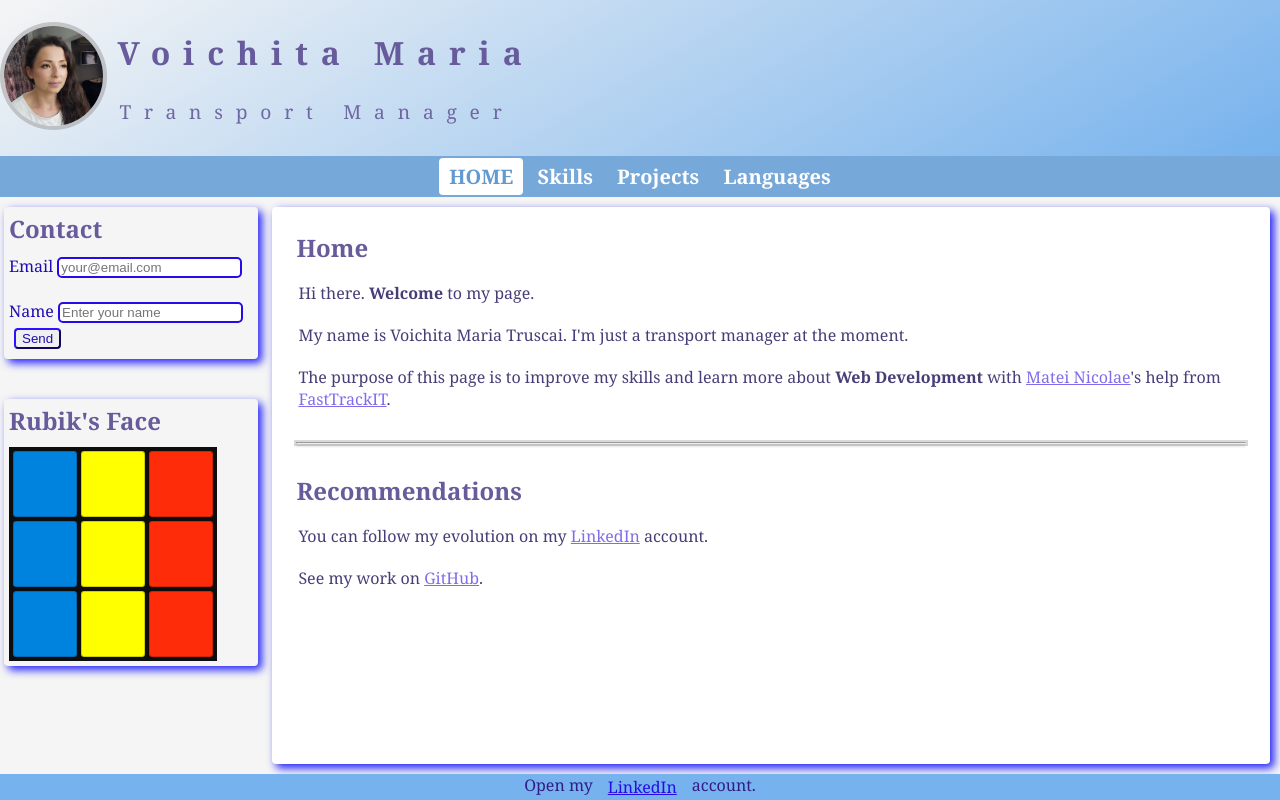
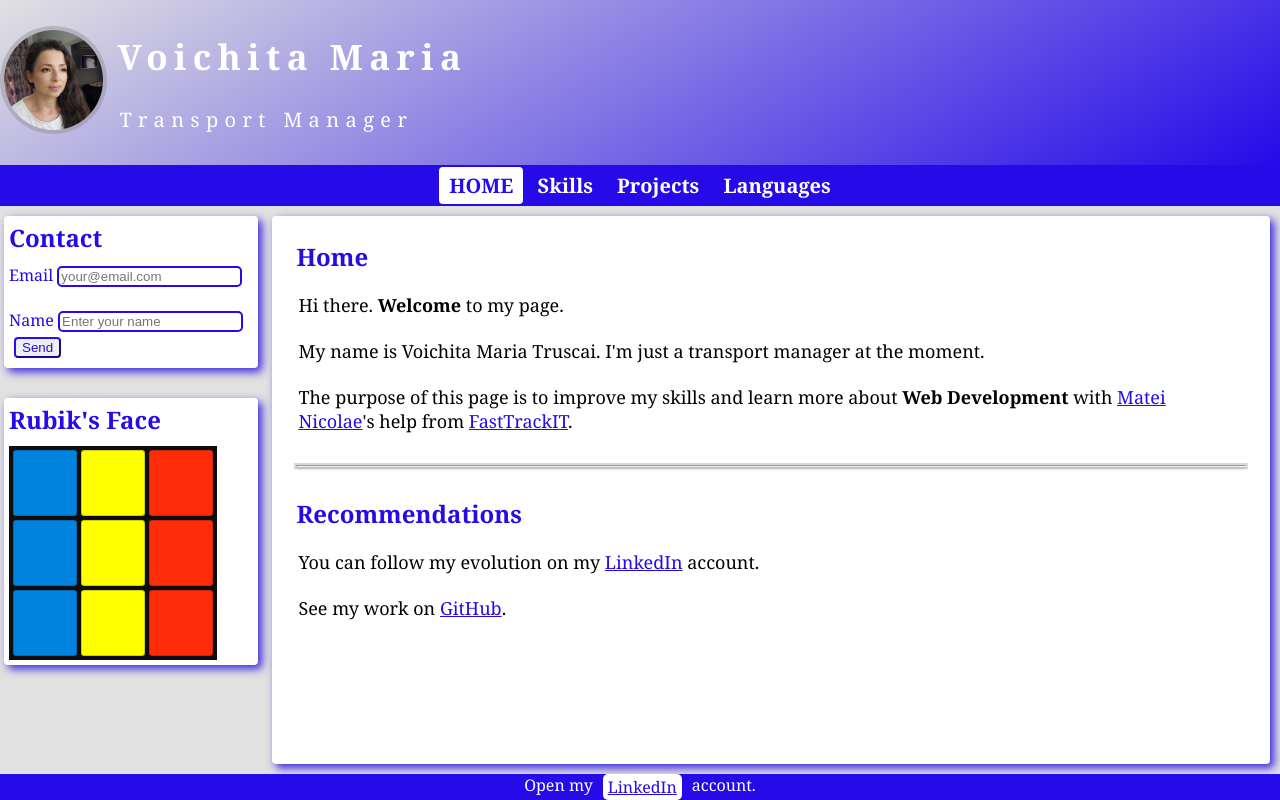
Before and after one commit to sabovoichita/sabovoichita.github.io, a plain HTML site: page index.html in a window 1280 px wide. Drawn offline with Linux system fonts and the light colour scheme.

Commit message:
colors moved to variables in root

```diff
--- a/css/style.css
+++ b/css/style.css
@@ -1,5 +1,11 @@
 /* --------------------------- Main Section ------------------------------  */
 
+:root {
+  --clr-blue: #240be8;
+  --clr-yellow: #ffff00;
+  --clr-white: #fff;
+  --clr-whiteish: #e1e1e1;
+}
 html {
   height: 100%;
   font-family: Georgia, "Times New Roman", Times, serif;
@@ -9,7 +15,7 @@ body {
   min-height: 100%;
   display: flex;
   flex-direction: column;
-  background-color: #f5f5f5;
+  background-color: var(--clr-whiteish);
 }
 
 #content {
@@ -33,6 +39,7 @@ body {
 #side-menu > section {
   margin-bottom: 10px;
   padding: 5px;
+  background-color: var(--clr-white);
   border-radius: 4px;
   box-shadow: 0 0 0 1px rgb(0, 0, 0, 0.15), 0 2px 3px rgba(0, 0, 0, 0.2);
   animation: mymove 4s infinite;
@@ -46,19 +53,20 @@ body {
   align-items: right;
   margin: 5px;
   border-radius: 4px;
-  border-color: #1f0db1;
-  color: #1f0db1;
+  border-color: var(--clr-blue);
+  color: var(--clr-blue);
 }
 #rubik {
-  margin-top: 40px;
+  margin-top: 30px;
 }
 label {
-  color: #1f0db1;
+  color: var(--clr-blue);
 }
 
 input {
-  color: rgb(21, 0, 255);
-  border: 2px solid #240be8;
+  color: var(--clr-blue);
+  background-color: var(--clr-white);
+  border: 2px solid var(--clr-blue);
   border-radius: 5px;
 }
 /* --------------------------- Side Section- Rubik Section ------------------------------  */
@@ -74,7 +82,7 @@ input {
 .rubik-face > div {
   border: 1px solid #0d0d0d33;
   padding-top: 100%;
-  background-color: white;
+  background-color: var(--clr-white);
   border-radius: 0.2rem;
 }
 
@@ -86,7 +94,7 @@ input {
   position: relative;
   align-items: center;
   min-height: 120px;
-  background: linear-gradient(-30deg, #76b2ed, transparent);
+  background: linear-gradient(-30deg, var(--clr-blue), transparent);
 }
 
 #header-wrapper #header-info {
@@ -109,51 +117,24 @@ input {
 }
 
 h1 {
-  color: #675b9b;
+  color: var(--clr-white);
+  font-size: 35px;
   font-weight: 900;
-  letter-spacing: 1vw;
+  letter-spacing: 0.5vw;
 }
-header p {
-  font-size: larger;
+#job-title {
+  color: var(--clr-white);
+  font-size: 20px;
   font-weight: 500;
-  letter-spacing: 1vw;
-}
-
-/* --------------------------- Languages Section ------------------------------  */
-
-table,
-td,
-th {
-  border: 2px solid white;
-  text-align: left;
-  border-collapse: collapse;
-  font-family: Verdana, Geneva, Tahoma, sans-serif;
-}
-
-th {
-  padding: 10px;
-  font-size: larger;
-}
-
-td {
-  padding: 8px;
-  border-bottom-color: #240be8;
-}
-
-.favorite {
-  font-weight: normal;
-}
-
-td.favorite {
-  font-weight: normal;
+  letter-spacing: 0.5vw;
 }
 
 /* --------------------------- Top Menu Bar Section ------------------------------  */
 
 #top-menu-bar {
   text-align: center;
-  background-color: #77a8da;
-  color: #fff;
+  background-color: var(--clr-blue);
+  color: var(--clr-white);
   margin: 0;
   padding: 2px;
 }
@@ -170,32 +151,32 @@ td.favorite {
   font-size: 20px;
   font-weight: 600;
   position: relative;
-  color: #fff;
+  color: var(--clr-white);
   padding: 5px 10px;
   border-radius: 4px;
   transition: 0.5s;
 }
 
 #top-menu-bar a:visited {
-  color: #fff;
+  color: var(--clr-white);
 }
 
 #top-menu-bar a.active {
-  color: #6299d1;
-  background: #fff;
+  color: var(--clr-blue);
+  background: var(--clr-white);
 }
 #top-menu-bar a:hover {
   font-size: 25px;
-  background-color: #ffff00;
-  color: black;
-  border-bottom: 2px solid #6299d1;
-  border-right: 2px solid #6299d1;
+  background-color: var(--clr-yellow);
+  color: var(--clr-blue);
+  border-bottom: 2px solid var(--clr-blue);
+  border-right: 2px solid var(--clr-blue);
 }
 
 .page {
   display: none;
   flex: 1;
-  background-color: #fff;
+  background-color: var(--clr-white);
   margin: 10px;
   padding: 24px;
   border-radius: 4px;
@@ -208,38 +189,43 @@ td.favorite {
 }
 @keyframes mymove {
   50% {
-    box-shadow: 5px 5px 10px blue;
+    box-shadow: 5px 5px 10px var(--clr-blue);
   }
 }
 
-/* --------------------------- Footer Section ------------------------------  */
+/* --------------------------- Languages Section ------------------------------  */
 
-footer {
-  background-color: #76b2ed;
-  color: #311b87;
-  display: flex;
-  flex-direction: row;
-  align-items: stretch;
-  justify-content: center;
-  gap: 10px;
+table,
+td,
+th {
+  border: 2px solid var(--clr-white);
+  text-align: left;
+  border-collapse: collapse;
+  font-family: Verdana, Geneva, Tahoma, sans-serif;
 }
 
-footer a {
-  color: #240be8;
-  padding: 2px 5px;
-  border-radius: 5px;
+th {
+  padding: 10px;
+  font-size: larger;
 }
 
-footer a:hover {
-  text-decoration: none;
-  background-color: #223344;
-  color: white;
+td {
+  padding: 8px;
+  border-bottom-color: var(--clr-blue);
+}
+
+.favorite {
+  font-weight: normal;
+}
+
+td.favorite {
+  font-weight: normal;
 }
 
 /* --------------------------- Color Design Section ------------------------------  */
 
 h2 {
-  color: #675b9b;
+  color: var(--clr-blue);
 }
 
 hr {
@@ -254,8 +240,8 @@ hr {
   transition: all 0.3s;
 } */
 span:hover {
-  color: black;
-  background-color: #ffff00;
+  color: var(--clr-blue);
+  background-color: var(--clr-yellow);
   transition: all 0.4s;
   border-radius: 4px;
   padding: 5px;
@@ -263,14 +249,42 @@ span:hover {
 }
 
 a {
-  color: #836cea;
-}
-
-#job-title {
-  color: #6f67a1;
+  color: var(--clr-blue);
 }
 
 p {
-  color: #473d77;
   padding: 2px;
+  font-size: 18px;
 }
+li {
+  padding: 10px;
+  font-size: 18px;
+}
+
+/* --------------------------- Footer Section ------------------------------  */
+
+footer {
+  background-color: var(--clr-blue);
+  color: var(--clr-white);
+  display: flex;
+  flex-direction: row;
+  align-items: stretch;
+  justify-content: center;
+  gap: 10px;
+}
+
+footer a {
+  color: var(--clr-blue);
+  background-color: var(--clr-white);
+  font-weight: 300;
+  padding: 2px 5px;
+  border-radius: 5px;
+}
+
+footer a:hover {
+  text-decoration: none;
+  background-color: var(--clr-yellow);
+  color: var(--clr-blue);
+  font-size: 20px;
+  transition: 0.4s;
+}
```
